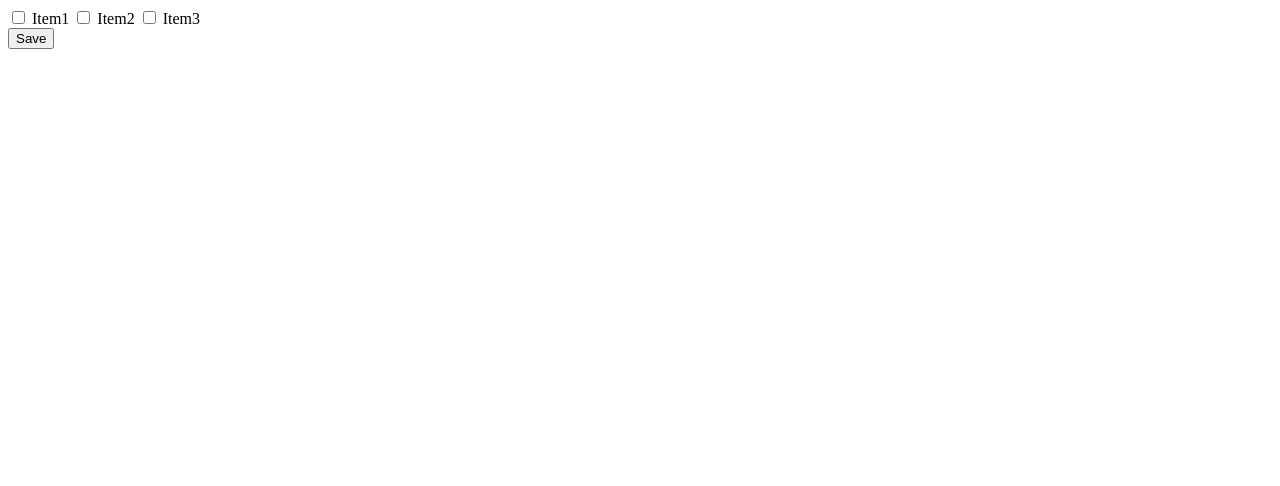
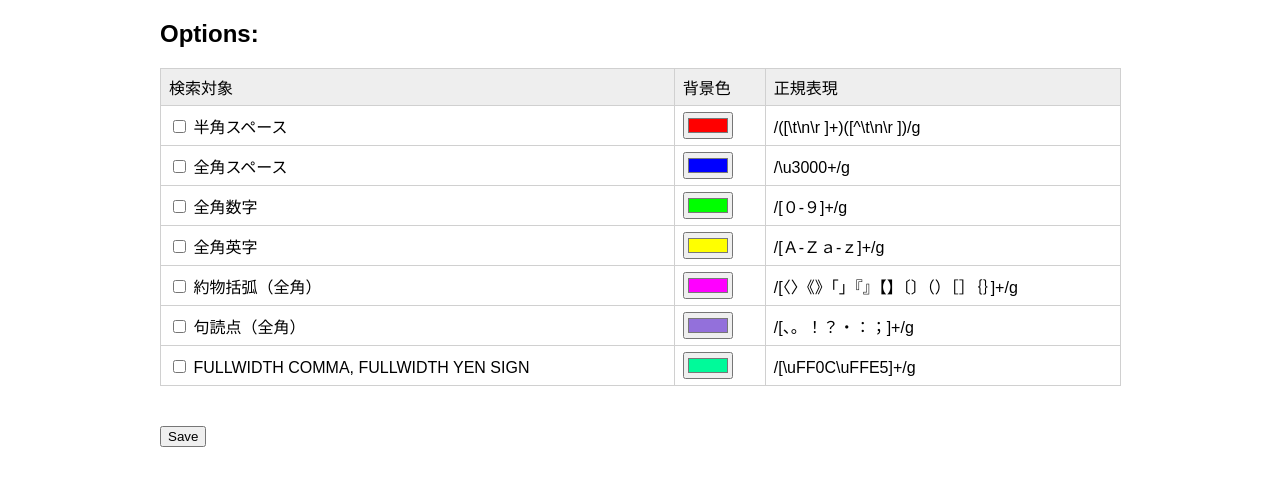
Before and after one commit to kazhashimoto/charcheck, a browser extension: page extension/options.html in a window 1280 px wide. Drawn offline with Linux system fonts and the light colour scheme.

Commit message:
Update options page

```diff
--- /dev/null
+++ b/extension/options.css
@@ -0,0 +1,29 @@
+
+p {
+  margin: 0;
+  padding: 0;
+}
+body {
+  font-family: sans-serif;
+}
+.container {
+  max-width: 960px;
+  margin: 0 auto;
+}
+.table {
+  display: table;
+  width: 100%;
+  border-collapse: collapse;
+  margin-bottom: 40px;
+}
+.row {
+  display: table-row
+}
+.cell {
+  display: table-cell;
+  border: 1px solid #d0d0d0;
+  padding: 6px 8px;
+}
+.head {
+  background-color: #eee;
+}
--- a/extension/options.html
+++ b/extension/options.html
@@ -1,24 +1,107 @@
 <!DOCTYPE html>
 <html lang="ja">
 <head>
-  <title>Charset Options</title>
+  <title>Charcheck Options</title>
+  <link rel="stylesheet" href="options.css">
 </head>
 <body>
-  <label for="item1">
-    <input type="checkbox" id="item1" class="item">
-    Item1
-  </label>
-  <label for="item2">
-    <input type="checkbox" id="item2" class="item">
-    Item2
-  </label>
-  <label for="item3">
-    <input type="checkbox" id="item3" class="item">
-    Item3
-  </label>
+  <div class="container">
+    <h2>Options:</h2>
+    <div class="table">
+      <div class="row head">
+        <div class="cell">検索対象</div>
+        <div class="cell">背景色</div>
+        <div class="cell">正規表現</div>
+      </div>
+      <div class="row">
+        <div class="cell">
+          <input type="checkbox" id="item1" class="item" checked>
+          <label for="item1">半角スペース</label>
+        </div>
+        <div class="cell">
+          <input type="color" id="color1" class="color" value="#ff0000">
+        </div>
+        <div class="cell">
+          <p class="regexp">/([\t\n\r ]+)([^\t\n\r ])/g</p>
+        </div>
+      </div>
+      <div class="row">
+        <div class="cell">
+          <input type="checkbox" id="item2" class="item" checked>
+          <label for="item2">全角スペース</label>
+        </div>
+        <div class="cell">
+          <input type="color" id="color2" class="color" value="#0000ff">
+        </div>
+        <div class="cell">
+          <p class="regexp">/\u3000+/g</p>
+        </div>
+      </div>
+      <div class="row">
+        <div class="cell">
+          <input type="checkbox" id="item3" class="item" checked>
+          <label for="item3">全角数字</label>
+        </div>
+        <div class="cell">
+          <input type="color" id="color3" class="color" value="#00ff00">
+        </div>
+        <div class="cell">
+          <p class="regexp">/[０-９]+/g</p>
+        </div>
+      </div>
+      <div class="row">
+        <div class="cell">
+          <input type="checkbox" id="item4" class="item" checked>
+          <label for="item4">全角英字</label>
+        </div>
+        <div class="cell">
+          <input type="color" id="color4" class="color" value="#ffff00">
+        </div>
+        <div class="cell">
+          <p class="regexp">/[Ａ-Ｚａ-ｚ]+/g</p>
+        </div>
+      </div>
+      <div class="row">
+        <div class="cell">
+          <input type="checkbox" id="item5" class="item" checked>
+          <label for="item5">約物括弧（全角）</label>
+        </div>
+        <div class="cell">
+          <input type="color" id="color5" class="color" value="#ff00ff">
+        </div>
+        <div class="cell">
+          <p class="regexp">/[〈〉《》「」『』【】〔〕（）［］｛｝]+/g</p>
+        </div>
+      </div>
+      <div class="row">
+        <div class="cell">
+          <input type="checkbox" id="item6" class="item" checked>
+          <label for="item6">句読点（全角）</label>
+        </div>
+        <div class="cell">
+          <input type="color" id="color6" class="color" value="#9370db">
+        </div>
+        <div class="cell">
+          <p class="regexp">/[、。！？・：；]+/g</p>
+        </div>
+      </div>
+      <div class="row">
+        <div class="cell">
+          <input type="checkbox" id="item7" class="item" checked>
+          <label for="item7">FULLWIDTH COMMA, FULLWIDTH YEN SIGN</label>
+        </div>
+        <div class="cell">
+          <input type="color" id="color7" class="color" value="#00fa9a">
+        </div>
+        <div class="cell">
+          <p class="regexp">/[\uFF0C\uFFE5]+/g</p>
+        </div>
+      </div>
+    </div>
 
-  <div id="status"></div>
-  <button id="save">Save</button>
+    <div id="status"></div>
+    <button id="save">Save</button>
+  </div>
 
   <script src="options.js"></script>
 </body>
```
